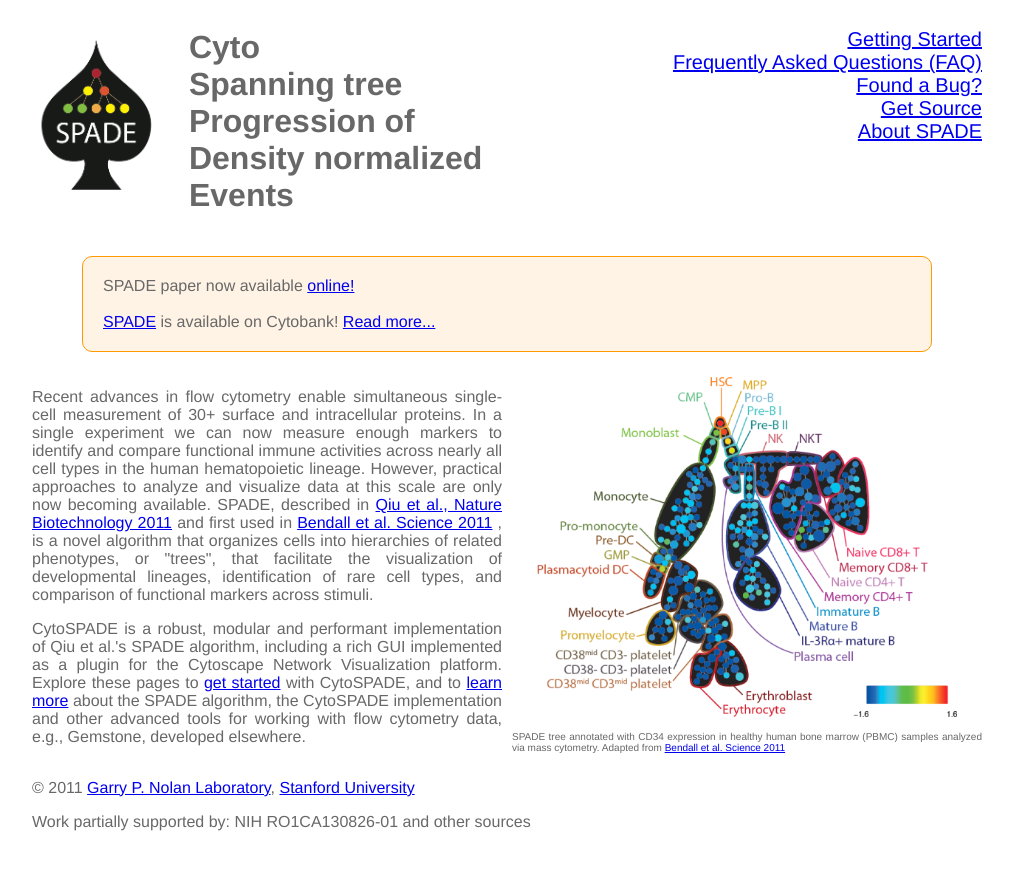
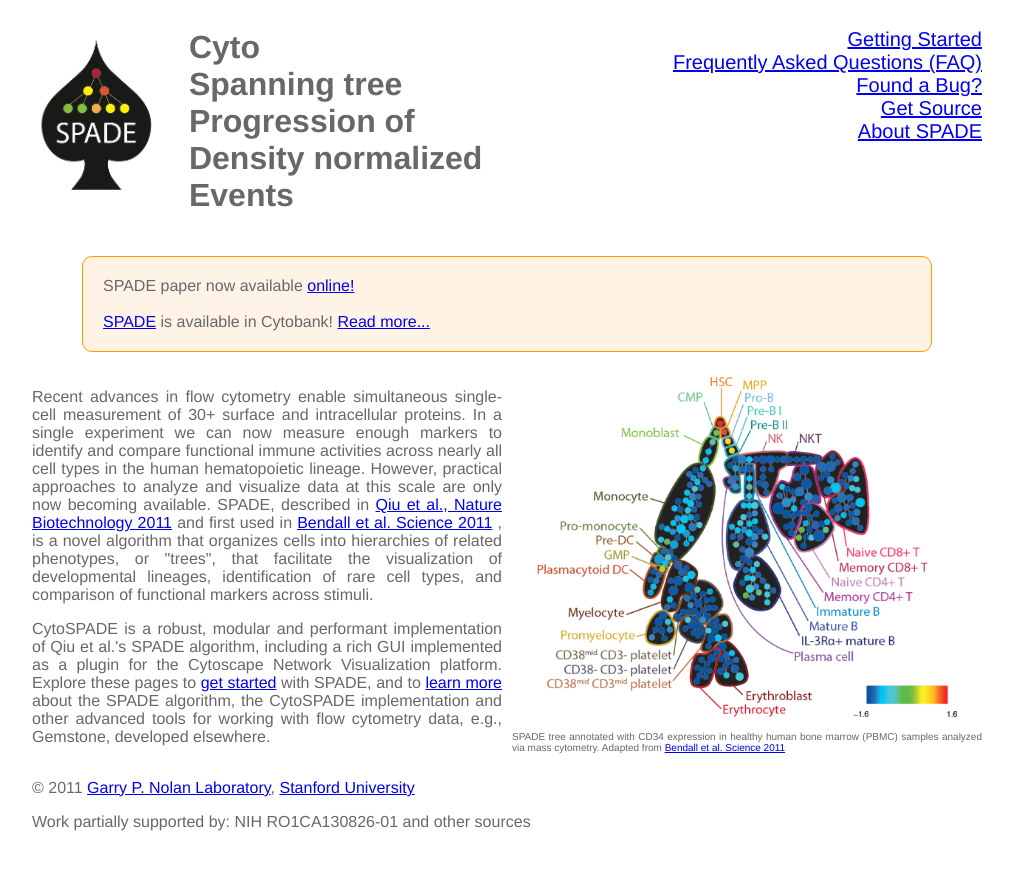
Before and after one commit to nolanlab/spade, a Jekyll site: the page built from index.html, in a window 1280 px wide. Shown: the top 870 px of the page, without its empty margins (133-1146 px from the left). Built offline with Jekyll 4.4.1, drawn with Linux system fonts in a browser that asks for light colours.

Commit message:
Update index.html

```diff
--- a/index.html
+++ b/index.html
@@ -1,14 +1,14 @@
 ---
 layout: home
 author: Michael Linderman
-title: "CytoSPADE: Cytoscape-driven Spanning Tree Progression of Density Normalized Events"
-description: CytoSPADE is an implementation of the SPADE algorithm for analyzing and visualizing flow cytometry data
+title: "SPADE: Cytoscape Pluging for Spanning Tree Progression of Density Normalized Events"
+description: An implementation of the SPADE algorithm for analyzing and visualizing flow cytometry data
 keywords: CytoSPADE, SPADE, flow cytometry, Cytoscape
 ---
 <div class='notice rounded'>
 	SPADE paper now available <a href='http://dx.doi.org/doi%3A10.1038%2Fnbt.1991'>online!</a>
 	<br><br>
-	<a href="http://blog.cytobank.org/2011/05/20/what-is-spade/">SPADE</a> is available on Cytobank! <a href='http://blog.cytobank.org/2012/06/21/spade-now-available/'>Read more...</a>
+	<a href="http://blog.cytobank.org/2011/05/20/what-is-spade/">SPADE</a> is available in Cytobank! <a href='http://blog.cytobank.org/2012/06/21/spade-now-available/'>Read more...</a>
 
 </div>
 <div class='left' style='text-align: justify'>
@@ -31,8 +31,10 @@
 	<p>
 		CytoSPADE is a robust, modular and performant implementation of Qiu et al.'s
 		SPADE algorithm, including a rich GUI implemented as a plugin for the Cytoscape Network
-		Visualization platform. Explore these pages to <a href='//github.com/nolanlab/spade/wiki/GettingStarted'>get started</a> with CytoSPADE, and
-		to <a href='/about.html'>learn more</a> about the SPADE algorithm, the CytoSPADE implementation and other advanced tools for working with flow cytometry data, e.g., Gemstone, developed elsewhere.
+		Visualization platform. Explore these pages to <a href='//github.com/nolanlab/spade/wiki/GettingStarted'>get started</a> with SPADE, and
+		to <a href='/about.html'>learn more</a> about the SPADE algorithm, the CytoSPADE
+		implementation and other advanced tools for working with flow cytometry data,
+		e.g., Gemstone, developed elsewhere.
 	</p>
 </div>
 <div class='right'>
```
